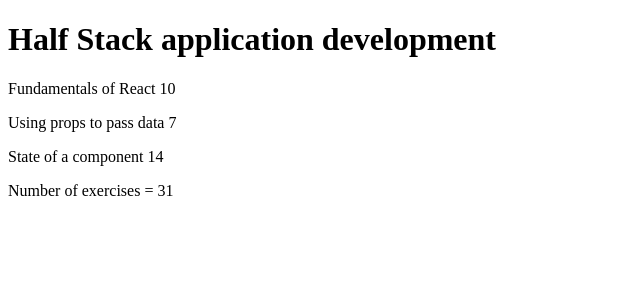
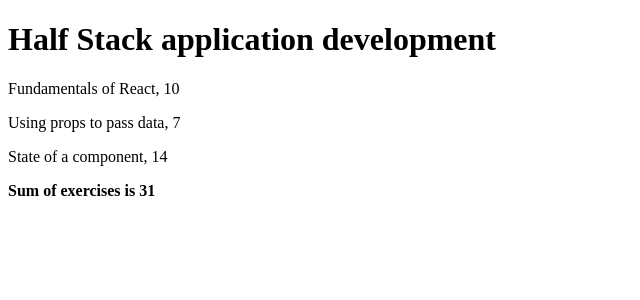
Before and after one commit to JanneWald/Full-Stack-Open, a React (Vite) app in the folder assignnments/part1/courseinfo/: page / in a window 1280 px wide. Shown: the top 300 px of the page, without its empty margins (0-640 px from the left). Built offline with nearby package versions, Linux system fonts and the light colour scheme.

Commit message:
2.2 exercises

```diff
--- a/assignnments/part1/courseinfo/src/App.jsx
+++ b/assignnments/part1/courseinfo/src/App.jsx
@@ -1,69 +1,29 @@
+import Course from "./components/Course.jsx"
+
 const App = () => {
   const course = {
+    id: 1,
     name: 'Half Stack application development',
     parts: [
       {
         name: 'Fundamentals of React',
-        exercises: 10
+        exercises: 10,
+        id: 1
       },
       {
         name: 'Using props to pass data',
-        exercises: 7
+        exercises: 7,
+        id: 2
       },
       {
         name: 'State of a component',
-        exercises: 14
+        exercises: 14,
+        id: 3
       }
     ]
   }
-
-  return (
-    <div>
-      <Header name={course.name}/>
-
-      <Content parts={course.parts}/>
-
-      <Total parts={course.parts}/>
-    </div>
-  )
-}
-// Renders name of course
-const Header = (prop) => {
-  return (
-    <h1>{prop.name}</h1>
-  )
-}
-// Renders number of exercises
-const Total = (prop) => {
-  let sum = 0
-  prop.parts.forEach(part => sum += part.exercises)
-  return (
-    <p>
-      Number of exercises = {sum}
-    </p>
-  )
-}
-// Renders parts and number of exercises
-const Part = (prop) => {
-  return (
-    <p>
-      {prop.part} {prop.num}
-    </p>
-  )
+  console.log(course)
+  return <Course course={course} />
 }
 
-// Renders parts and number of exercises
-const Content = (prop) => {
-  console.log(prop)
-  return (
-    <div>
-    <Part part={prop.parts[0].name} num={prop.parts[0].exercises} />
-    <Part part={prop.parts[1].name} num={prop.parts[1].exercises} />
-    <Part part={prop.parts[2].name} num={prop.parts[2].exercises} />
-
-    </div>
-  )
-}
-
-
 export default App
--- /dev/null
+++ b/assignnments/part1/courseinfo/src/components/Course.jsx
@@ -0,0 +1,26 @@
+const Parts = ({parts}) => {
+    console.log(parts)
+    let sum = 0
+    parts.forEach(part => {
+        sum += part.exercises
+    });
+    return (
+        <div>
+            {parts.map(part => <p key={part.id}>{part.name}, {part.exercises}</p>) }
+            <b>Sum of exercises is {sum}</b>
+        </div>
+    )
+}
+const Course = ({course}) => {
+    const {parts, name, id} = course
+    console.log(name)
+        console.log(id)
+            console.log(parts)
+    return (
+        <div>
+        <h1>{name}</h1>
+        <Parts parts={parts}/>
+        </div>
+    )
+}
+export default Course
```
